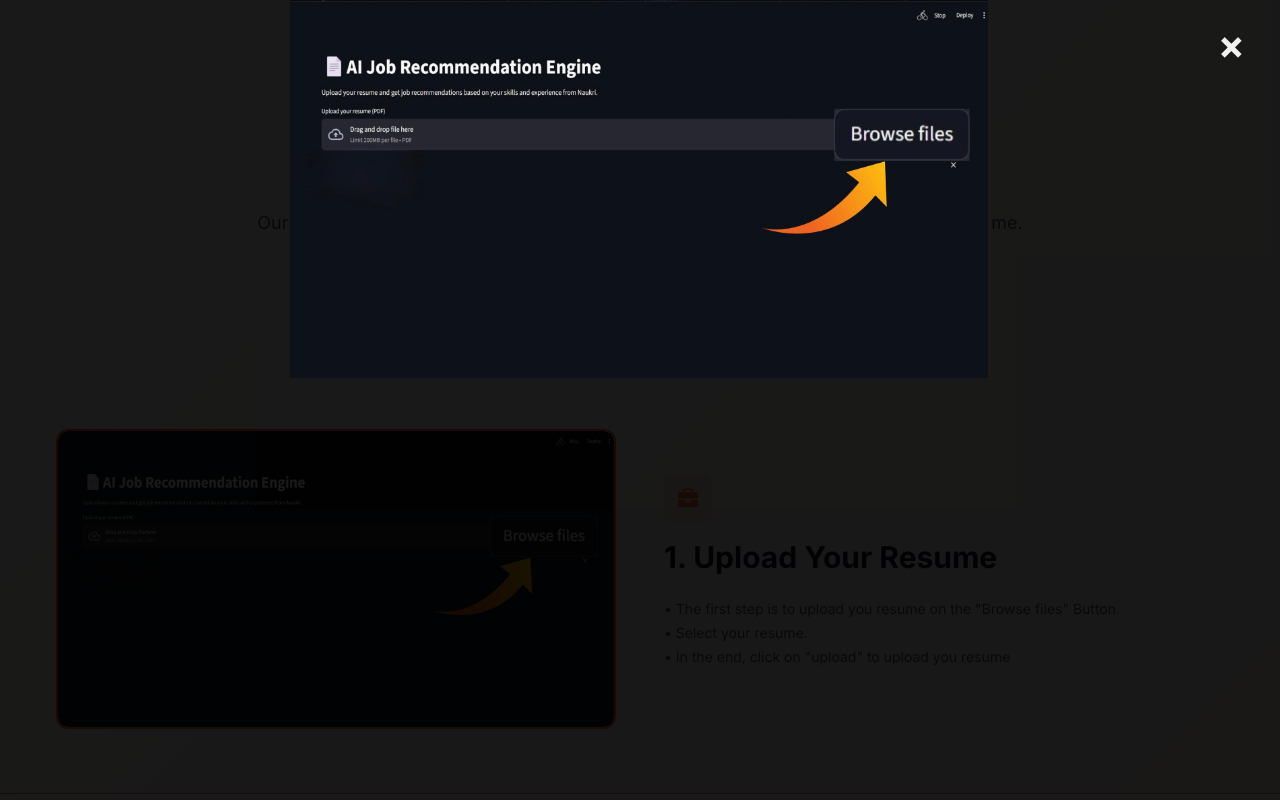
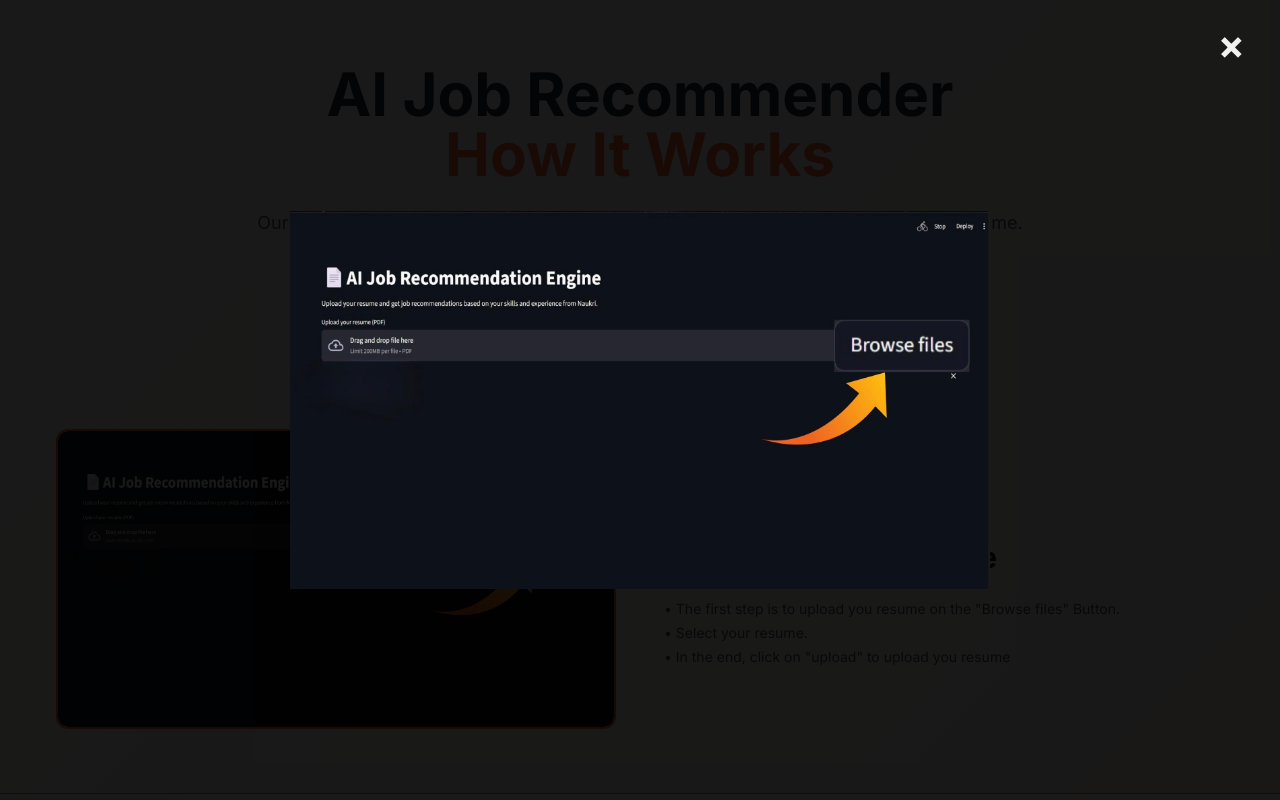
Before and after one commit to Armaan1804/Help-Page-AI-Job-Recommender, a plain HTML site: page index.html in a window 1280 px wide. Both pictures are taken after a click on the picture 336 px from the left and 579 px from the top of the page. Shown: the top 800 px of the page. Drawn offline with nearby package versions, Linux system fonts and the light colour scheme.

Commit message:
Center lightbox image in middle of screen using flexbox

```diff
--- a/index.html
+++ b/index.html
@@ -173,10 +173,10 @@
             width: 100%;
             height: 100%;
             background-color: rgba(0,0,0,0.9);
+            align-items: center;
+            justify-content: center;
         }
         .lightbox-content {
-            margin: auto;
-            display: block;
             width: 80%;
             max-width: 700px;
             max-height: 80%;
@@ -380,7 +380,7 @@
     <script>
         // Lightbox functions
         function openLightbox(src) {
-            document.getElementById('lightbox').style.display = 'block';
+            document.getElementById('lightbox').style.display = 'flex';
             document.getElementById('lightbox-img').src = src;
         }
 
```
